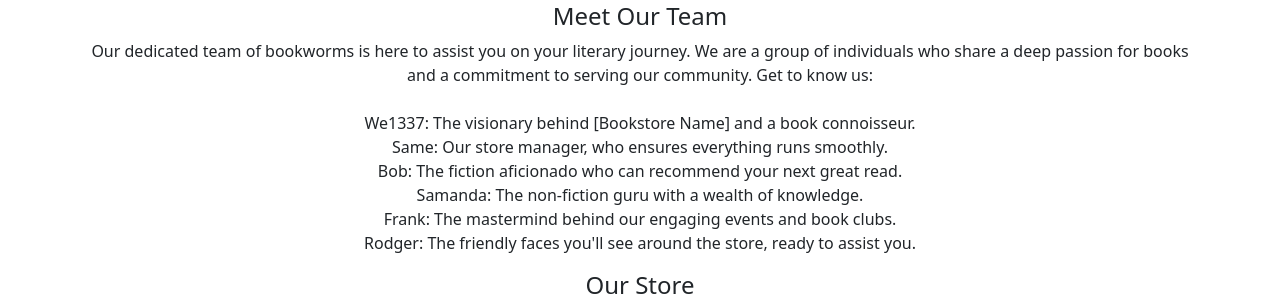
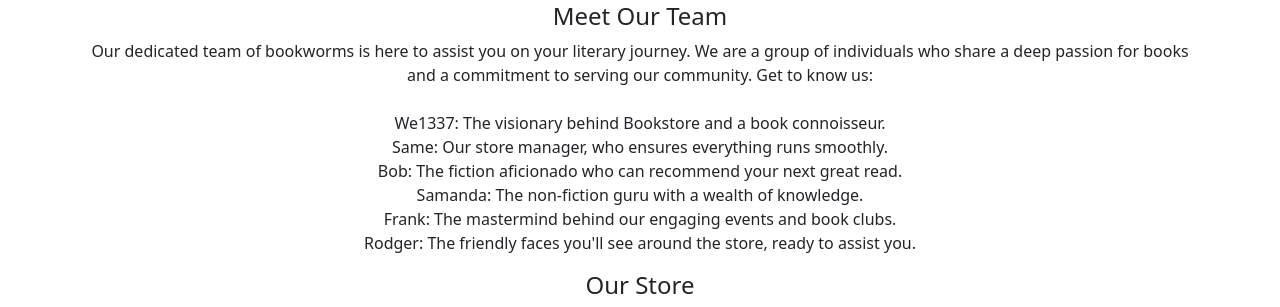
Before and after one commit to Vishwanth11011/EBookstore-Mysql-Php, a PHP site: page /about.php in a window 1280 px wide. Shown: the part 758-1065 px from the top of the page. Run offline with PHP 8.4, Linux system fonts and the light colour scheme.

Commit message:
style: splaing mistake fixed

```diff
--- a/about.php
+++ b/about.php
@@ -41,7 +41,7 @@
                 <p class="text-justify container">
                     Our dedicated team of bookworms is here to assist you on your literary journey. We are a group of individuals who share a deep passion for books and a commitment to serving our community. Get to know us:
                     <br><br>
-                    We1337: The visionary behind [Bookstore Name] and a book connoisseur.
+                    We1337: The visionary behind Bookstore and a book connoisseur.
                     <br>
                     Same: Our store manager, who ensures everything runs smoothly.
                     <br>
```
